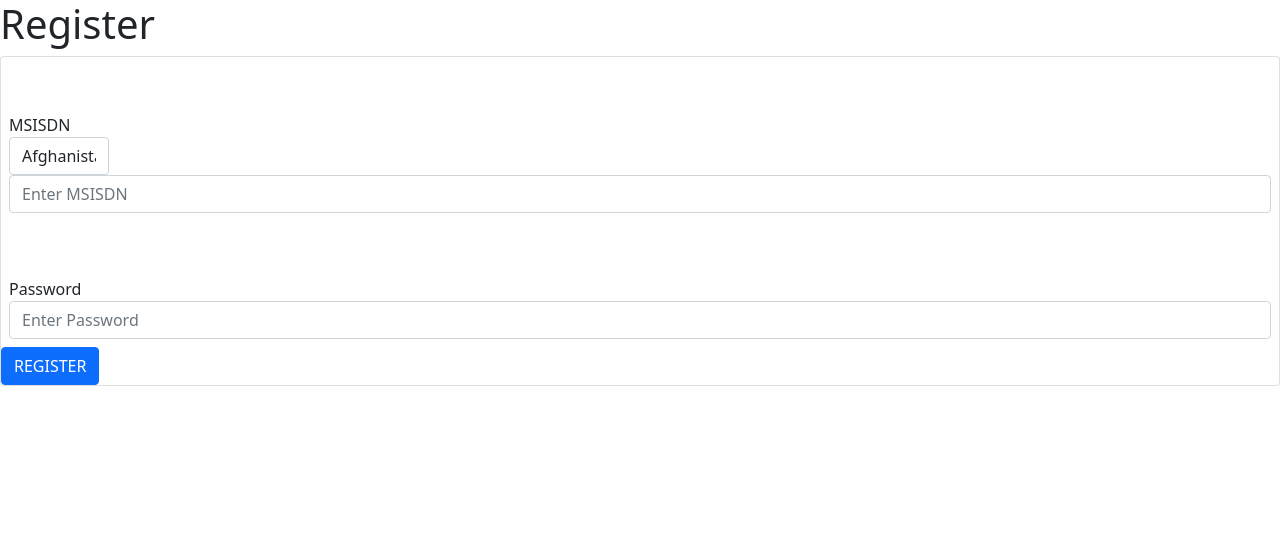
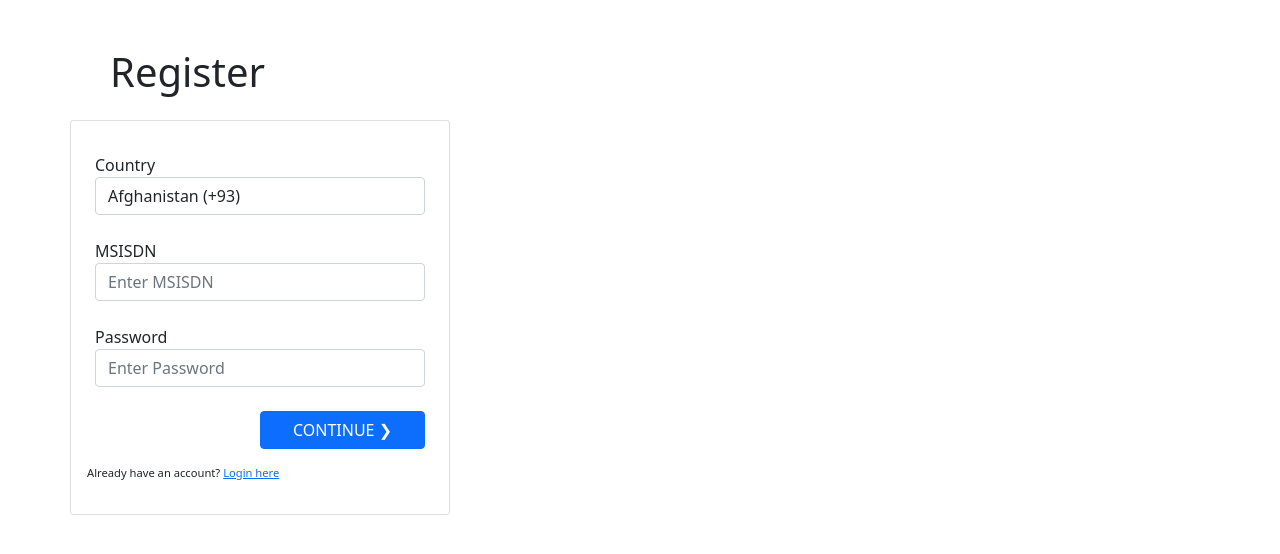
Before and after one commit to sparrow-kayuni/SavingAPI, a Flask app: page /register in a window 1280 px wide. Shown: the top 554 px of the page. Run offline with Flask 3, Linux system fonts and the light colour scheme; some libraries are stand-ins or nearby versions.

Commit message:
Added styling #1

```diff
--- a/app/routes.py
+++ b/app/routes.py
@@ -4,11 +4,6 @@ from . import app
 @app.route('/')
 def index():
     return render_template('index.html')
-
-
-@app.route('/account', methods=['GET'])
-def account():
-    return render_template('account.html')
 
 
 @app.route('/login', methods=['GET', 'POST'])
@@ -31,3 +26,7 @@ def register():
         return redirect('account')
 
     return render_template('register.html')
+
+@app.route('/account', methods=['GET'])
+def account():
+    return render_template('account.html')
--- a/app/templates/base.html
+++ b/app/templates/base.html
@@ -8,7 +8,7 @@
     <title>Automatic Saving And Fundraising App</title>
 </head>
 <body>
-    <div>
+    <div class="m-5">
         {% block page %}
         {% endblock page%}
     </div>
--- a/app/templates/index.html
+++ b/app/templates/index.html
@@ -5,7 +5,7 @@
     <p>Click the button below to get started. If you already have an account <a href="{{ url_for('login') }}">login here</a></p>
     <div>
         <a href="{{ url_for('register') }}" class="btn btn-primary">
-            <button style="padding: 3px;"> Register </button>
+            <div style="padding: 3px;"> Register </div>
         </a>
     </div>
 </div>
--- a/app/templates/register.html
+++ b/app/templates/register.html
@@ -1,22 +1,53 @@
 {% extends "base.html" %}
 {% block page %}
+<div class="container">
+    <div class="row m-3">
         <h1>Register</h1>
-<form method="post" action="register" class="form-group card">
+    </div>
+
+    <form method="post" action="register" class="form-group row " style="justify-content: left">
+        <div class="p-3 card col-md-4" id="accountInfo" style="transition: display 300ms ease-out;">
             <input type="hidden" name="country" id="countryName">
 
-    <div class="mt-5 p-2">
+            <div class="mt-2 p-2">
+                <label for="countryCode">Country</label> <br>
+                <select class="form-control " name="countryCode" id="countryCodeSelect" onclick="changePhoneCode(event)" required></select>
+            </div>
+            <div class="mt-2 p-2">
                 <label for="phone">MSISDN</label> <br>
-        <select class="form-control" name="countryCode" id="countryCodeSelect" onclick="changePhoneCode(event)" style="width: 100px;"></select>
-        <input type="number" class="form-control" name="phone" id="phoneNo" placeholder="Enter MSISDN">
+                <input type="number" class="form-control" name="phone" id="phoneNo" placeholder="Enter MSISDN" required>
             </div>
-    <div class="mt-5 p-2">
+            <div class="mt-2 p-2">
                 <label for="password">Password</label> <br>
-        <input type="password" class="form-control" name="password" id="" placeholder="Enter Password">
+                <input type="password" class="form-control" name="password" id="passwordField" placeholder="Enter Password" required>
             </div>
-    <div class="">
-        <input type="submit" class="btn btn-primary" value="REGISTER">
+            <div class="mt-2 mb-2 p-2 d-flex" style="flex-direction: row; justify-content: right;">
+                <button class="btn btn-primary w-50" id="continueBtn" onclick="continueToRegister(event)">CONTINUE  &#10095;</button>
+            </div>
+            <p class="" style="font-size: 0.7em;">Already have an account? <a href="{{ url_for('login') }}">Login here</a></p>
+        </div>
+
+        <div class="p-3 card col-md-4 d-none" id="userInfo" style="transition: display 300ms ease-out;">
+
+            <div class="mt-2 p-2">
+                <label for="username">Username</label> <br>
+                <input type="text" class="form-control" name="username" id="username" placeholder="Enter Username" required>
+            </div>
+            <div class="mt-2 p-2">
+                <label for="accountType">Account Type</label> <br>
+                <select class="form-control " name="accountType" id="accountType" required>
+                    <option value="1">Individual Account</option>
+                    <option value="2">Group Account (Not Implemented Yet)</option>
+                </select>
+            </div>
+            <div class="mt-2 mb-2 p-2 d-flex" style="flex-direction: row; justify-content: space-between;">
+                <button class="btn" onclick="returnFromRegister(event)">&#10094;  PREVIOUS </button>
+                <input type="submit" class="btn btn-primary w-50" id="registerBtn" value="CREATE ACCOUNT">
+            </div>
         </div>
     </form>
+</div>
+
 
 <script >
     country_code_data = [{
@@ -1476,6 +1507,16 @@
     countryCodeSelectField = document.getElementById('countryCodeSelect');
     phoneNoField = document.getElementById('phoneNo');
     countryName = document.getElementById('countryName');
+    passwordField = document.getElementById('passwordField');
+    usernameField = document.getElementById('username');
+    accountType = document.getElementById('accountType');
+
+    userInfo = document.getElementById('userInfo');
+    accountInfo = document.getElementById('accountInfo');
+
+
+    continueBtn = document.getElementById('continueBtn');
+    registerBtn = document.getElementById('registerBtn');
 
     for(var i = 0; i < country_code_data.length; i++)
     {
@@ -1495,5 +1536,23 @@
         countryName.value = country_code_data[countryCodeSelectField.selectedIndex].name;
     }
 
+    function continueToRegister(event)
+    {
+        event.preventDefault();
+
+        if(!(phoneNoField.value == "" || passwordField.value == ""))
+        {
+            accountInfo.classList.add('d-none');
+            userInfo.classList.remove('d-none');
+        }
+    }
+
+    function returnFromRegister(event)
+    {
+        event.preventDefault();
+
+        accountInfo.classList.remove('d-none');
+        userInfo.classList.add('d-none');
+    }
 </script>
 {% endblock page %}
```
Also changed, not shown: app/templates/login.html (+25 -13 lines). Lines whose indentation alone changed are shown as unchanged.
